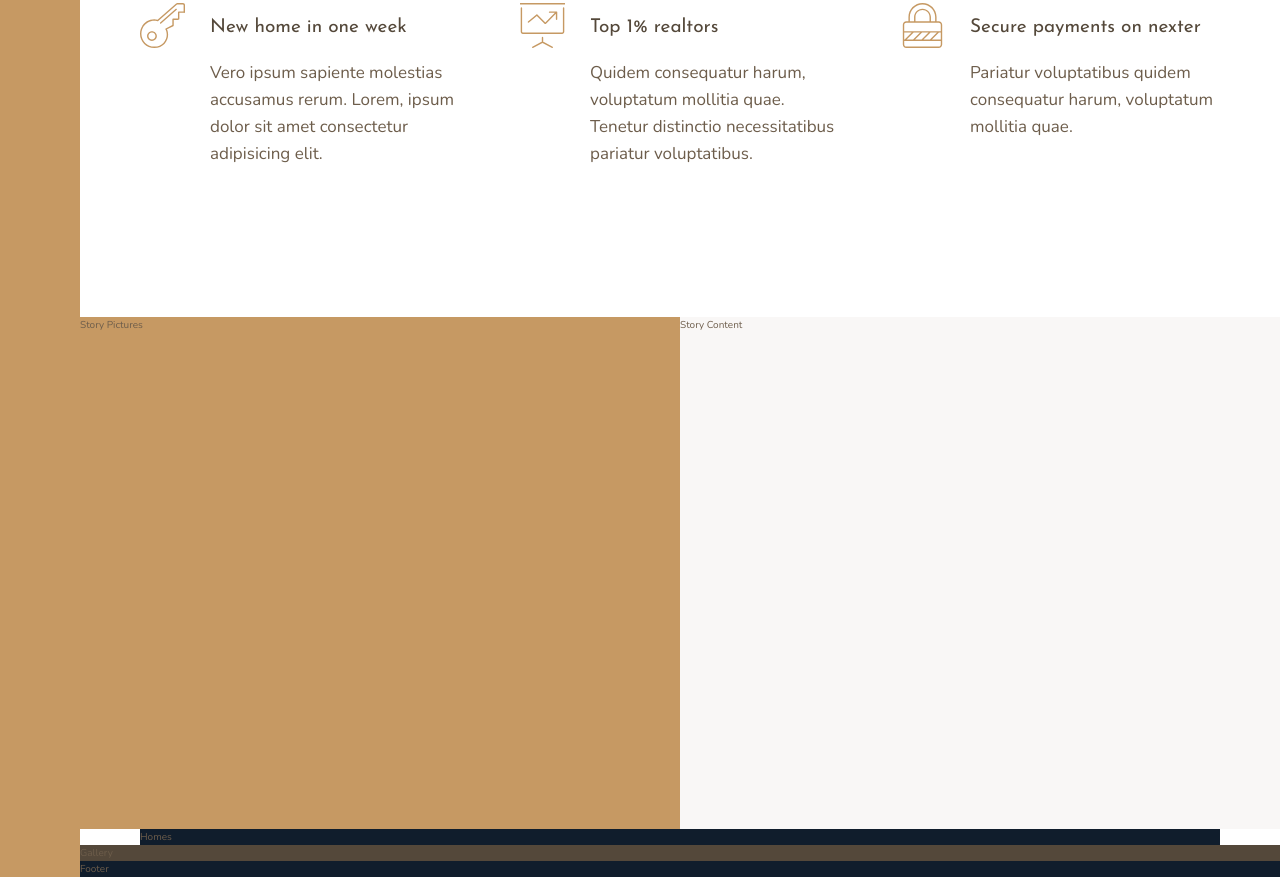
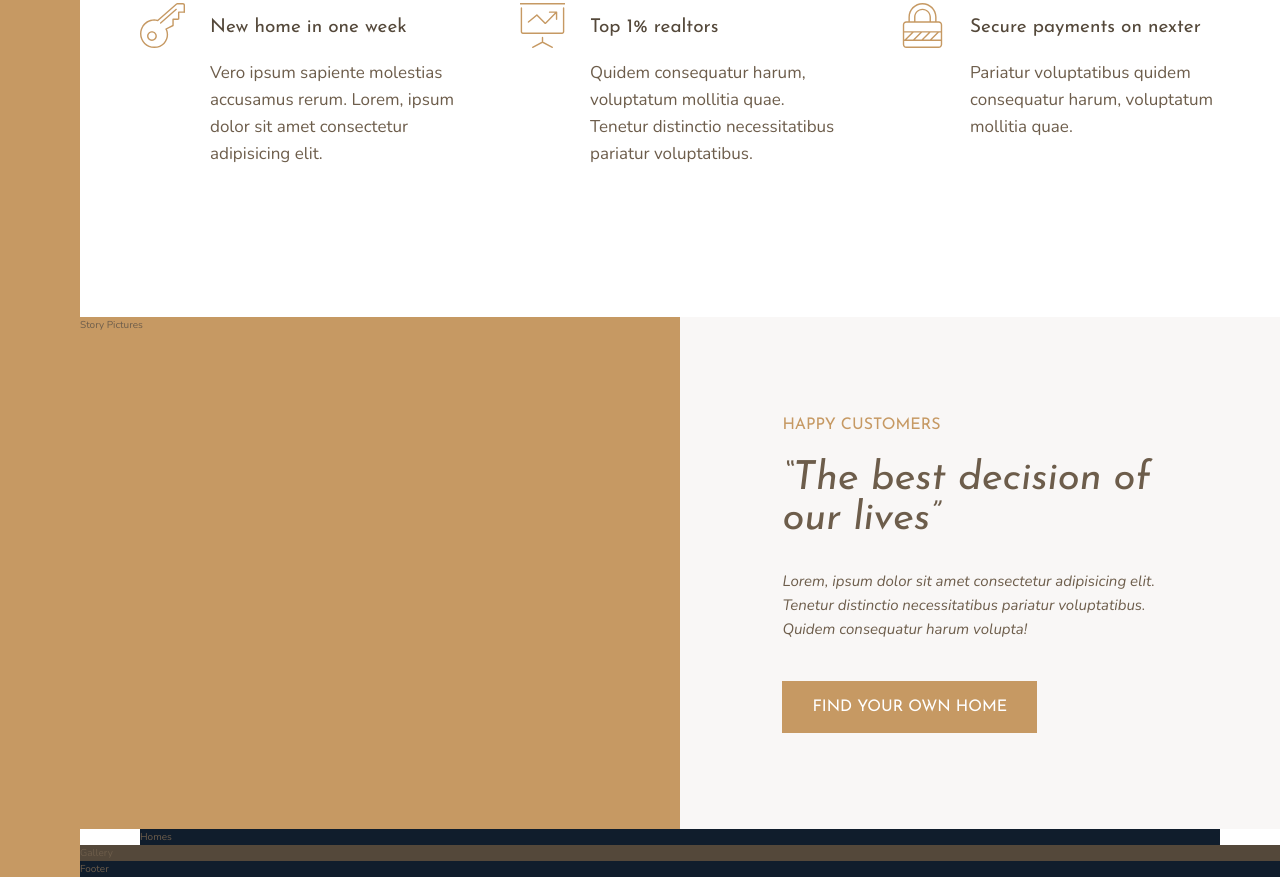
Before and after one commit to topher88/practice-nexter, a website: page index.html in a window 1280 px wide. Shown: the part 991-1868 px from the top of the page. Drawn offline with nearby package versions, Linux system fonts and the light colour scheme.

Commit message:
Building the Story Section - Part 1

```diff
--- a/index.html
+++ b/index.html
@@ -75,7 +75,12 @@
     Story Pictures
   </div>
   <div class="story__content">
-    Story Content
+    <h3 class="heading-3 mb-sm">Happy Customers</h3>
+    <h2 class="heading-2 heading-2-dark mb-md">&ldquo;The best decision of our lives&rdquo;</h2>
+    <p class="story__text mb-lg">Lorem, ipsum dolor sit amet consectetur adipisicing elit. Tenetur distinctio
+      necessitatibus
+      pariatur voluptatibus. Quidem consequatur harum volupta!</p>
+    <button class="btn">Find your own home</button>
   </div>
   <section class="homes">
     Homes
--- a/sass/_story.scss
+++ b/sass/_story.scss
@@ -8,5 +8,17 @@
   &__content {
     background-color: $color-grey-light-1;
     grid-column: col-start 5 / full-end;
+
+    padding: 6rem 8vw;
+
+    display: flex;
+    flex-direction: column;
+    justify-content: center;
+    align-items: flex-start;
+  }
+
+  &__text{
+    font-size: 1.5rem;
+    font-style: italic;
   }
 }
--- a/sass/_typography.scss
+++ b/sass/_typography.scss
@@ -9,10 +9,19 @@
 
 .heading-2 {
   @extend %heading;
+  font-size: 4rem;
+  font-style: italic;
+  line-height: 1;
+
+  &--light {color: $color-grey-light-1;}
+  &--dark {color: $color-grey-dark-1;}
 }
 
 .heading-3 {
   @extend %heading;
+  font-size: 1.6rem;
+  color: $color-primary;
+  text-transform: uppercase;
 }
 
 .heading-4 {
@@ -22,3 +31,25 @@
   &--light {color: $color-grey-light-1;}
   &--dark {color: $color-grey-dark-1;}
 }
+
+.btn {
+  background-color: $color-primary;
+  color: white;
+  border: none;
+  border-radius: 0;
+  font-family: $font-display;
+  font-size: 1.6rem;
+  text-transform: uppercase;
+  padding: 1.8rem 3rem;
+  cursor: pointer;
+  transition: all .2s;
+
+  &:hover {
+    background-color: $color-primary-dark;
+  }
+}
+
+.mb-sm { margin-bottom: 2rem; }
+.mb-md { margin-bottom: 3rem; }
+.mb-lg { margin-bottom: 4rem; }
+.mb-hg { margin-bottom: 6rem; }
```
Also changed, not shown: css/style.css.
